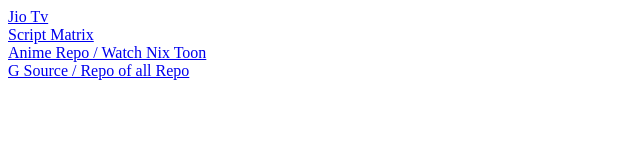
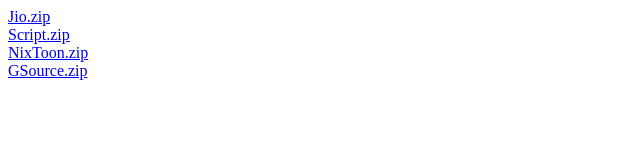
Before and after one commit to noobster101-ui/kodiRepo, a plain HTML site: page index.html in a window 1280 px wide. Shown: the whole page, without its empty margins (0-640 px from the left). Drawn offline with Linux system fonts and the light colour scheme.

Commit message:
Add files via upload

```diff
--- a/index.html
+++ b/index.html
@@ -1,10 +1,10 @@
 <!DOCTYPE html>
-<a href="plugin.video_.jiotv-2.0.19.zip">Jio Tv</a><br>
+<a href="plugin.video_.jiotv-2.0.19.zip">Jio.zip</a><br>
 
-<a href="script.module.requests-2.27.1matrix.1.zip">Script Matrix</a><br>
+<a href="script.module.requests-2.27.1matrix.1.zip">Script.zip</a><br>
 
 
-<a href="repository.allanime-1.1.0.zip">Anime Repo / Watch Nix Toon</a><br>
+<a href="repository.allanime-1.1.0.zip">NixToon.zip</a><br>
 
 
-<a href="repository.gsource-2.1.0.zip">G Source / Repo of all Repo</a><br>
+<a href="repository.gsource-2.1.0.zip">GSource.zip</a><br>
```
